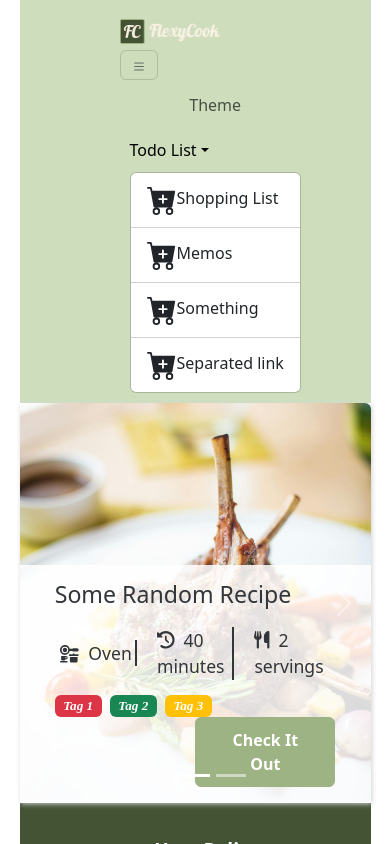
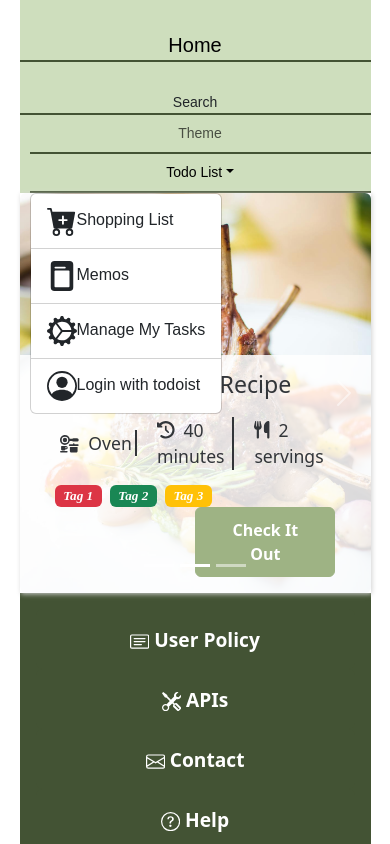
Before and after one commit to yunahu/flexy-cook, a React (Vite) app: page / in a window 390 px wide. Both pictures are taken after a click on the button "Todo List". Shown: the top 844 px of the page. Built offline with nearby package versions, Linux system fonts and the light colour scheme; no server answers.

Commit message:
navbar added

```diff
--- a/package.json
+++ b/package.json
@@ -23,6 +23,7 @@
     "react-bootstrap": "^2.10.1",
     "react-bootstrap-icons": "^1.11.3",
     "react-dom": "^18.2.0",
+    "react-fontawesome": "^1.7.1",
     "react-icons": "^5.0.1",
     "react-router-dom": "^6.22.0"
   },
--- a/src/Router/index.jsx
+++ b/src/Router/index.jsx
@@ -1,13 +1,13 @@
 import { Route, Routes } from "react-router-dom";
 import Home from "src/pages/Home";
-import SearchPage from "src/pages/Search";
+import Search from "src/pages/Search";
 import Categories from "src/pages/Categories";
 import Login from "src/pages/Login";
 
 const Router = () => (
 	<Routes>
 		<Route path="/" element={<Home />} />
-		<Route path="/search" element={<SearchPage />} />
+		<Route path="/search" element={<Search />} />
 		<Route path="/categories" element={<Categories />} />
 		<Route path="/login" element={<Login />} />
 		<Route path="*" element={<div>Not Found</div>} />
--- a/src/components/Navbar/index.jsx
+++ b/src/components/Navbar/index.jsx
@@ -2,27 +2,42 @@ import React from 'react';
 import { Nav, Navbar as NavbarBootstrap, NavDropdown, InputGroup, FormControl, Button } from 'react-bootstrap';
 import { Link } from 'react-router-dom';
 import styles from './index.module.css';
-import { CardList, CartPlus } from 'react-bootstrap-icons';
+import { CardList, FilePostFill, GearWideConnected, PersonCircle, House, Search } from 'react-bootstrap-icons';
 import { BrightnessHighFill } from 'react-bootstrap-icons';
 import { CartPlusFill } from 'react-bootstrap-icons';
+
 
 import logo from './img/logo.png';
 
 const Navbar = () => {
   const handleSearch = (event) => {
     event.preventDefault();
-    // Handle search logic here
+    history.push('../pages/Search'); // Navigate to the search page
   };
 
   return (
     <div className={styles.container}>
-      <NavbarBootstrap expand="lg" className={styles.nav}>
+      <NavbarBootstrap className={styles.nav}>
         <NavbarBootstrap.Brand as={Link} to="/">
+          <div className={styles.iconHome}>
+            <House className={styles.icon} />
+            <Nav.Link as={Link} to="/categories" className={styles.categoriesText}>
+              Home
+            </Nav.Link>
+          </div>
+
           <img src={logo} alt="Logo" className={styles.logo} />
         </NavbarBootstrap.Brand>
+        <div className={styles.iconHome}>
+              <Search className={styles.icon} />
+              <Nav.Link as={Link} to="/categories" className={styles.categoriesText}>
+                Search
+              </Nav.Link>
+            </div>
         <NavbarBootstrap.Toggle aria-controls="basic-navbar-nav" />
-        <NavbarBootstrap.Collapse id="basic-navbar-nav" className="justify-content-center">
+        <NavbarBootstrap.Collapse className="justify-content-center">
           <div className="d-flex flex-column align-items-center">
+
             <form className="d-flex">
               <InputGroup className={styles.searchbar}>
                 <FormControl
@@ -33,6 +48,9 @@ const Navbar = () => {
                 <Button className={styles.button} type="submit">Search</Button>
               </InputGroup>
             </form>
+            <NavbarBootstrap.Brand as={Link} to="/" className={styles.logoCenter}>
+              <img src={logo} alt="Logo" className={styles.logoCenter} />
+            </NavbarBootstrap.Brand>
             <NavDropdown title="Advanced Search" id="basic-nav-dropdown" className={styles.advanceButton}>
               <NavDropdown.Item href="#action/3.1">Action</NavDropdown.Item>
               <NavDropdown.Item href="#action/3.2">Another action</NavDropdown.Item>
@@ -42,7 +60,7 @@ const Navbar = () => {
             </NavDropdown>
           </div>
         </NavbarBootstrap.Collapse>
-        <Nav className="ml-auto">
+        <Nav className={styles.right}>
           <div className={styles.iconContainer}>
             <BrightnessHighFill className={styles.icon} />
             <Nav.Link as={Link} to="/categories" className={styles.categoriesText}>
@@ -52,19 +70,21 @@ const Navbar = () => {
           <div className={styles.iconContainer}>
             <CardList className={styles.icon} />
             <NavDropdown title="Todo List" id="basic-nav-dropdown" className={styles.categoriesText}>
-              <NavDropdown.Item href="#action/3.1"><CartPlusFill className={styles.dropIcon} />Shopping List</NavDropdown.Item>
+              <NavDropdown.Item href="#action/3.1" className={styles.drop}><CartPlusFill className={styles.dropIcon} />Shopping List</NavDropdown.Item>
               <NavDropdown.Divider />
-              <NavDropdown.Item href="#action/3.2"><CartPlusFill className={styles.dropIcon} />Memos</NavDropdown.Item>
+              <NavDropdown.Item href="#action/3.2" className={styles.drop}><FilePostFill className={styles.dropIcon} />Memos</NavDropdown.Item>
               <NavDropdown.Divider />
-              <NavDropdown.Item href="#action/3.3"><CartPlusFill className={styles.dropIcon} />Something</NavDropdown.Item>
+              <NavDropdown.Item href="#action/3.3" className={styles.drop}><GearWideConnected className={styles.dropIcon} />Manage My Tasks</NavDropdown.Item>
               <NavDropdown.Divider />
-              <NavDropdown.Item href="#action/3.4"><CartPlusFill className={styles.dropIcon} />Separated link</NavDropdown.Item>
+              <NavDropdown.Item href="#action/3.4" className={styles.drop}><PersonCircle className={styles.dropIcon} />Login with todoist</NavDropdown.Item>
             </NavDropdown>
           </div>
         </Nav>
       </NavbarBootstrap>
     </div>
   );
+  handleSearch();
 };
 
+
 export default Navbar;
--- a/src/components/Navbar/index.module.css
+++ b/src/components/Navbar/index.module.css
@@ -1,5 +1,3 @@
-
-
 .button {
   background-color: #9EB384;
   border: 1px solid #435334;
@@ -13,11 +11,9 @@
   transition-duration: 0.4s;
   cursor: pointer;
 }
-  .advanceButton{
-    background-color: #9EB384;
-    border: 1px solid #435334;
-    border-radius: 5px 5px 5px 5px;
-    color: white;
+
+.advanceButton {
+
   padding: 10px 10px;
   text-align: center;
   text-decoration: none;
@@ -26,23 +22,36 @@
   transition-duration: 0.4s;
 
 }
-  .searchbar{
+
+.searchbar {
   margin-top: 10px;
 }
+
 .button:hover {
   background-color: #435334;
 }
-.nav{
+
+.nav {
   background-color: #CEDEBD;
   padding: 10px 100px 10px 100px;
 }
-.logo{
-    width: 100px;
+
+.logo {
+  width: 200px;
   height: auto;
 }
-.logo-dropdown{
+
+.logoCenter {
+  display: none;
+}
+
+.logo-dropdown {
   width: 50px;
   height: 50px;
+}
+
+.iconHome {
+  display: none;
 }
 
 
@@ -59,10 +68,12 @@
   width: 40px;
   height: 40px;
 }
-.dropIcon{
+
+.dropIcon {
   width: 30px;
   height: 30px;
 }
+
 
 .categoriesText {
   margin-top: 5px;
@@ -72,11 +83,23 @@
   margin-top: 5px;
 }
 
-.searchbar{
+.searchbar {
   margin-bottom: 5px;
 }
 
-@media (max-width: 767px) {
+.drop:hover {
+  background-color: #9EB384;
+  font-size: 18px;
+  color: #ffffff;
+
+}
+
+@media (max-width: 834px) {
+  .nav {
+
+    padding: 10px 50px 10px 50px;
+  }
+
   .searchbar {
     flex-direction: column;
   }
@@ -89,20 +112,58 @@
     margin-right: 0;
     margin-left: 10px;
   }
-    .icon {
+
+  .logoCenter {
+    display: inline;
+    width: 200px;
+    height: auto;
+  }
+
+  .iconHome {
+    display: inline;
+    margin-left: 10px;
+  }
+
+  .searchbar,
+  .advanceButton,
+  .logo {
+    display: none;
+  }
+}
+
+@media (max-width: 390px) {
+  .nav {
+    display: block;
+    text-align: center;
+    margin: 0;
+    height: auto;
+    padding: 0px;
+    font-size: 14px;
+    font-family: Arial, Helvetica, sans-serif;
+
+  }
+
+  .icon,
+  .logo,
+  .logoCenter {
     display: none;
 
   }
+
+  .categoriesText {
+    text-align: center;
+    width:100%;
+    border-bottom:2px solid #435334;
+    margin: 0px;
+
   }
 
-  @media (max-width: 575px) {
-    .navItems {
-      flex-direction: column;
-      align-items: center;
+  .right {
+    display: block;
+    padding:0;
+    margin:0;
+
   }
 
-    .icon {
-        display: none;
 
 }
-  }
--- /dev/null
+++ b/src/pages/Search/components/search-nav.module.css
@@ -0,0 +1,135 @@
+
+
+
+  .nav {
+    background-color: #CEDEBD;
+    padding: 10px 100px 10px 100px;
+  }
+
+  .logo {
+    width: 200px;
+    height: auto;
+  }
+
+  .logoCenter {
+    display: none;
+  }
+
+  .logo-dropdown {
+    width: 50px;
+    height: 50px;
+  }
+
+
+
+
+
+  .iconContainer {
+    display: flex;
+    flex-direction: column;
+    align-items: center;
+    margin-left: 10px;
+  }
+
+  .icon {
+    width: 40px;
+    height: 40px;
+  }
+
+  .dropIcon {
+    width: 30px;
+    height: 30px;
+  }
+  .brand {
+    display: flex;
+    align-items: center;
+
+  }
+
+  .categoriesText {
+    margin-left: 8px;
+  }
+
+
+
+  .categoriesText {
+    margin-top: 5px;
+  }
+
+  .dropdown {
+    margin-top: 5px;
+  }
+
+  .searchbar {
+    margin-bottom: 5px;
+  }
+
+  .drop:hover {
+    background-color: #9EB384;
+    font-size: 18px;
+    color: #ffffff;
+
+  }
+
+  @media (max-width: 767px) {
+    .nav {
+
+      padding: 10px 50px 10px 50px;
+    }
+
+
+
+    .button {
+      margin-top: 10px;
+    }
+
+    .iconContainer {
+      margin-right: 0;
+      margin-left: 10px;
+    }
+
+
+    .iconHome {
+      display: inline;
+      margin-left: 10px;
+    }
+
+
+  }
+
+  @media (max-width: 575px) {
+    .nav {
+      display: block;
+      text-align: center;
+      margin: 0;
+      height: auto;
+      padding: 0px;
+      font-size: 14px;
+      font-family: Arial, Helvetica, sans-serif;
+
+    }
+
+    .icon,
+    .logo,
+    .logoCenter {
+      display: none;
+
+    }
+
+    .categoriesText {
+      text-align: center;
+      width:100%;
+      border-bottom:2px solid #435334;
+      margin: 0px;
+
+    }
+
+    .right {
+      display: block;
+      padding:0;
+      margin:0;
+
+    }
+
+
+  }
```
Also changed, not shown: src/pages/Search/components/search-nav.jsx (added, +54 -0 lines), 1 other file (tests, documents, lock files or other folders). Lines whose indentation alone changed are shown as unchanged.
